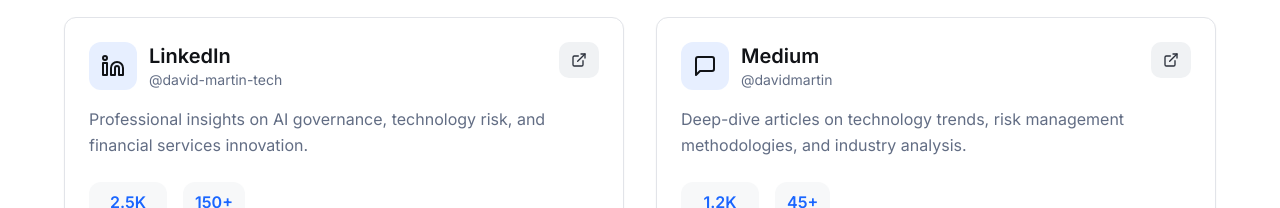
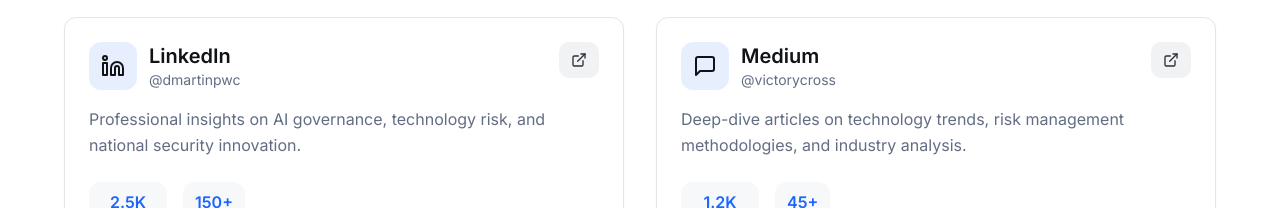
Before and after one commit to victorycross/david-martin-canvas, a React (Vite) app: page /socials in a window 1280 px wide. Shown: the part 264-472 px from the top of the page. Built offline with nearby package versions, Linux system fonts and the light colour scheme.

Commit message:
Add social media links
Add LinkedIn and Medium profile links to the website.

```diff
--- a/src/pages/Socials.tsx
+++ b/src/pages/Socials.tsx
@@ -14,10 +14,10 @@ export default function Socials() {
   const platforms = [
     {
       name: "LinkedIn",
-      handle: "@david-martin-tech",
-      description: "Professional insights on AI governance, technology risk, and financial services innovation.",
+      handle: "@dmartinpwc",
+      description: "Professional insights on AI governance, technology risk, and national security innovation.",
       icon: <Linkedin className="h-6 w-6" />,
-      link: "#",
+      link: "https://www.linkedin.com/in/dmartinpwc",
       stats: { followers: "2.5K", posts: "150+" },
       recent: [
         "The Future of AI Risk Management in Banking",
@@ -27,10 +27,10 @@ export default function Socials() {
     },
     {
       name: "Medium",
-      handle: "@davidmartin",
+      handle: "@victorycross",
       description: "Deep-dive articles on technology trends, risk management methodologies, and industry analysis.",
       icon: <MessageSquare className="h-6 w-6" />,
-      link: "#",
+      link: "https://victorycross.medium.com",
       stats: { followers: "1.2K", posts: "45+" },
       recent: [
         "Implementing AI Governance: Lessons from the Field",
```
